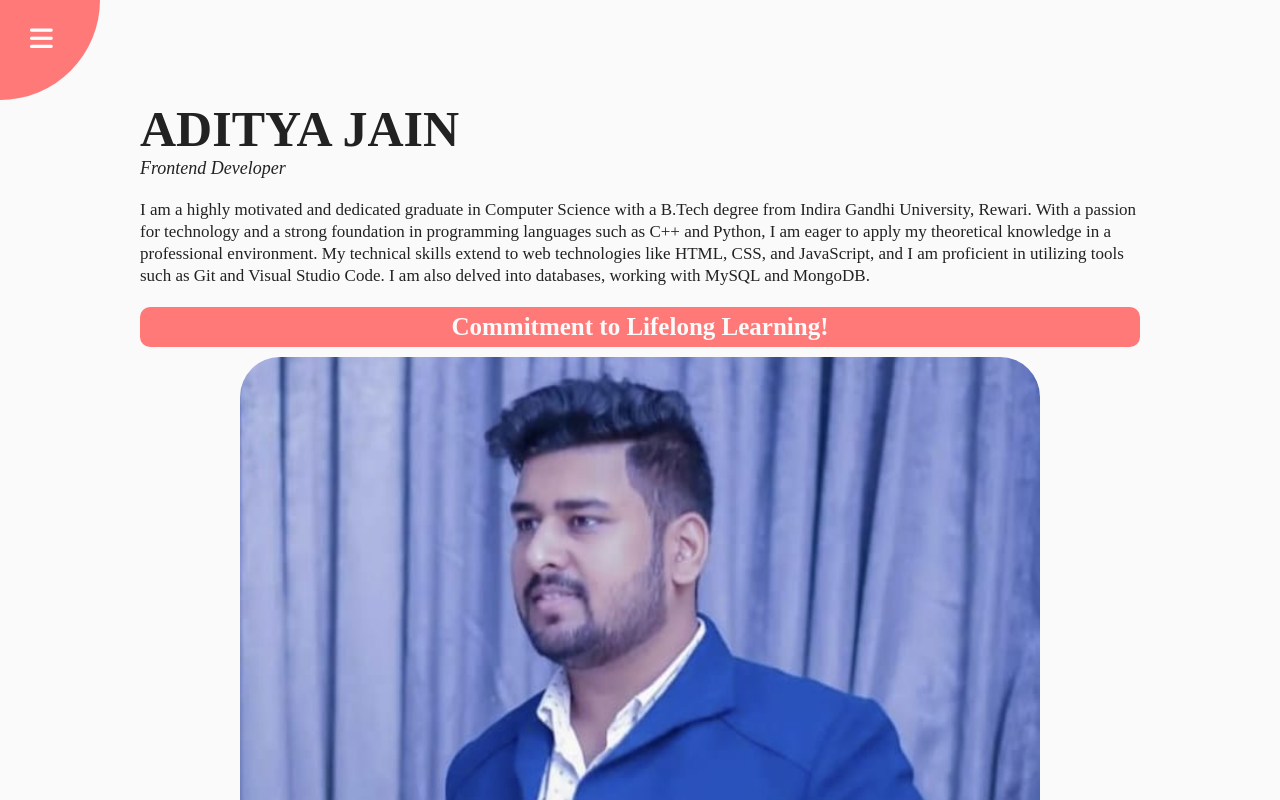
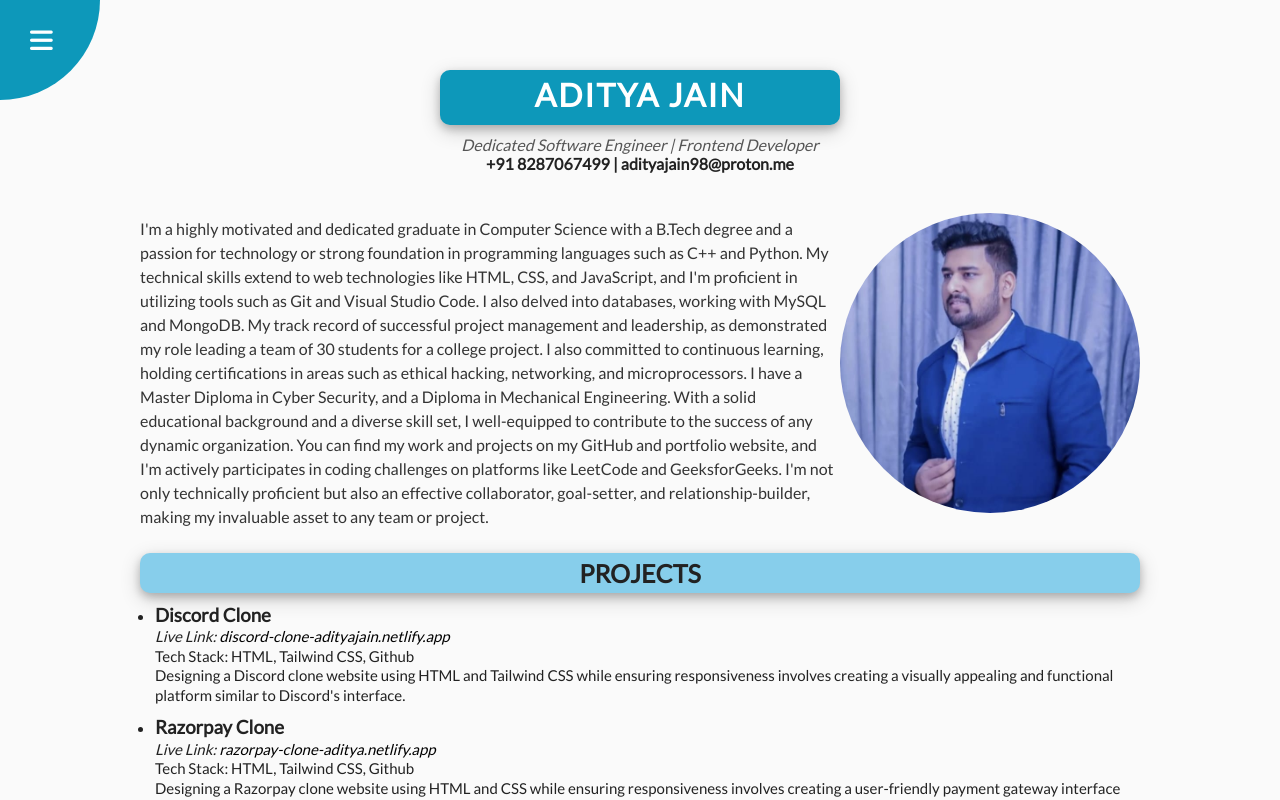
Before and after one commit to aditya-jain-dev/rotating-navigation-resume, a plain HTML site: page index.html in a window 1280 px wide. Drawn offline with Linux system fonts and the light colour scheme.

Commit message:
changes in css and html

```diff
--- a/index.html
+++ b/index.html
@@ -28,32 +28,45 @@
 
             <div class="content">
                 <header>
-                    <div class="main-heading">Aditya Jain</div>
-                    <div class="sub-heading">Frontend Developer</div>
-                    <p class="para">I am a highly motivated and dedicated graduate in Computer Science with a B.Tech degree from Indira Gandhi University, Rewari. With a passion for technology and a strong foundation in programming languages such as C++ and Python, I am eager to apply my theoretical knowledge in a professional environment. My technical skills extend to web technologies like HTML, CSS, and JavaScript, and I am proficient in utilizing tools such as Git and Visual Studio Code. I am also delved into databases, working with MySQL and MongoDB.</p>
-                    <h1>Commitment to Lifelong Learning!</h1>
+                    <h1 class="main-heading">Aditya Jain</h1>
+                    <div class="sub-heading">Dedicated Software Engineer | Frontend Developer</div>
+                    <h4 class="info">+91 8287067499 | adityajain98@proton.me</h4>
+                    <!-- info para -->
+                    <div class="info-block">
+                        <p class="para">I'm a highly motivated and dedicated graduate in Computer Science with a B.Tech degree and a passion for technology or strong foundation in programming languages such as C++ and Python. My technical skills extend to web technologies like HTML, CSS, and JavaScript, and I'm proficient in utilizing tools such as Git and Visual Studio Code. I also delved into databases, working with MySQL and MongoDB. My track record of successful project management and leadership, as demonstrated my role leading a team of 30 students for a college project. I also committed to continuous learning, holding certifications in areas such as ethical hacking, networking, and microprocessors. I have a Master Diploma in Cyber Security, and a Diploma in Mechanical Engineering. With a solid educational background and a diverse skill set, I well-equipped to contribute to the success of any dynamic organization. You can find my work and projects on my GitHub and portfolio website, and I'm actively participates in coding challenges on platforms like LeetCode and GeeksforGeeks. I'm not only technically proficient but also an effective collaborator, goal-setter, and relationship-builder, making my invaluable asset to any team or project.</p>
                         <img src="./profile1.jpeg" alt="#" loading="lazy" class="image">
+                    </div>
                 </header>
 
                 <section class="section section-project">
                     <h2>Projects</h2>
+                    <ul>
+                        <li>
                             <h3>Discord Clone</h3>
                             <p class="project-livelink">Live Link: <a href="https://discord-clone-adityajain.netlify.app">discord-clone-adityajain.netlify.app</a></p>
                             <p>Tech Stack: HTML, Tailwind CSS, Github</p>
                             <p>Designing a Discord clone website using HTML and Tailwind CSS while ensuring responsiveness involves creating a visually appealing and functional platform similar to Discord's interface.</p>
+                        </li>
 
+                        <li>
                             <h3>Razorpay Clone</h3>
                             <p class="project-livelink">Live Link: <a href="https://razorpay-clone-aditya.netlify.app">razorpay-clone-aditya.netlify.app</a></p>
                             <p>Tech Stack: HTML, Tailwind CSS, Github</p>
                             <p>Designing a Razorpay clone website using HTML and CSS while ensuring responsiveness involves creating a user-friendly payment gateway interface similar to Razorpay's</p>
+                        </li>
 
+                        <li>
                             <h3>Personal Portfolio</h3>
                             <p class="project-livelink">Live Link: <a href="http://www.adityaportfolio.live">adityaportfolio.live</a></p>
                             <p>Key Features: Home Page, About Me, Project Showcase, Skills, Resume/CV, Contact Information, Responsive Design</p>
+                        </li>
 
+                        <li>
                             <h3>Jain Baker</h3>
                             <p class="project-livelink">Live Link: <a href="http://www.jainbaker.com">jainbaker.com</a></p>
                             <p>Designing an e-commerce website for "Jain Cakes & Bakes" using WordPress and a WordPress plugin for payment involves creating an online platform to showcase and sell bakery products while integrating a secure payment gateway.</p>
+                        </li>
+                    </ul>
                 </section>
 
                 <section class="section certification-section">
@@ -70,8 +83,14 @@
 
                 <section class="section skills-section">
                     <h2>Skills</h2>
-                    <p><strong>Tech Skills:</strong> Programming Languages: C++, Python; Operating Systems: Windows, Linux; Web Technologies: HTML, CSS, JavaScript; Tools: Git, Visual Studio Code; Databases: MySQL, MongoDB; Other: Microsoft Office Suite</p>
-                    <p><strong>Soft Skills:</strong> Collaboration, Goal Setting, Effective Communicator, Group Leadership, Problem Solving Skills, Excellent Relationship Building, Interpersonal Skills, Time Management</p>
+                        <ul>
+                            <li><strong>Programming Languages:</strong> C++, Python</li>
+                            <li><strong>Operating Systems:</strong> Windows, Linux</li>
+                            <li><strong>Web Technologies:</strong> HTML, CSS, JavaScript</li>
+                            <li><strong>Tools:</strong> Git, Visual Studio Code</li>
+                            <li><strong>Databases:</strong> MySQL, MongoDB</li>
+                            <li><strong>Other:</strong> Microsoft Office Suite</li>
+                        </ul>
                 </section>
 
                 <section class="section links-section">
@@ -79,8 +98,8 @@
                     <ul class="section-ul">
                         <li><a href="https://github.com/aditya-jain-dev"><strong>Github: </strong>aditya-jain-dev</a></li>
                         <li><a href="http://www.adityaportfolio.live"><strong>Portfolio: </strong>adityaportfolio.live</a></li>
-                        <li><a href="#"><strong>Leetcode: </strong>adityajain_cse</a></li>
-                        <li><a href="#"><strong>GeeksforGeeks: </strong>@coder_aditya</a></li>
+                        <li><a href="https://leetcode.com/adityajain_cse"><strong>Leetcode: </strong>adityajain_cse</a></li>
+                        <li><a href="https://auth.geeksforgeeks.org/user/coder_aditya"><strong>GeeksforGeeks: </strong>@coder_aditya</a></li>
                     </li>
                 </section>
 
--- a/style.css
+++ b/style.css
@@ -1,9 +1,16 @@
+@import url('https://fonts.googleapis.com/css?family=Lato&display=swap');
+
+:root{
+    --text-bg-color: #0D98BA;
+    --text-bg-color-2: #87CEEB;
+}
+
 *{
     padding: 0;
     margin: 0;
     box-sizing: border-box;
     scroll-behavior: smooth;
-    font-family: 'Times New Roman', Times, serif;
+    font-family: 'Lato', sans-serif;
 }
 
 #wrapper{
@@ -33,7 +40,7 @@
     width: 200px;
     height: 200px;
     border-radius: 50%;
-    background-color: #ff7979;
+    background-color: var(--text-bg-color);
     position: relative;
     transition: transform 0.5s linear;
 }
@@ -129,45 +136,57 @@ nav ul li + li + li + li+ li{
 
 .content{
     max-width: 1000px;
-    margin: 50px auto;
+    margin: 20px auto;
+}
+
+header{
+    display: flex;
+    justify-content: center;
+    align-items: center;
+    flex-direction: column;
 }
 
 .main-heading{
-    font-size: 50px;
     font-weight: 800;
     text-transform: uppercase;
+    border-radius: 10px ;
+    box-shadow: 0 4px 8px 0 rgba(0, 0, 0, 0.2), 0 6px 20px 0 rgba(0, 0, 0, 0.19);
+    padding: 5px;
+    width: 400px;
+    background-color: var(--text-bg-color);
+    color: white;
+    height: 55px;
+    letter-spacing: 2px;
+    text-align: center;
 }
 
 .sub-heading{
-    font-size: 18px;
     font-style: italic;
-    margin-bottom: 20px;
+    margin-top: 10px;
+    color: #555;
+}
+
+.info-block{
+    margin-top: 20px;
+    display: flex;
+    justify-content: start;
+    align-items: center;
+    position: relative;
 }
 
 .para{
-    font-size: 17px;
-    line-height: 1.3;
-}
-
-header h1{
+    margin-top: 20px;
+    line-height: 1.5;
     width: 100%;
-    height: 40px;
-    background-color: #ff7979;
-    color: #fafafa;
-    border-radius: 10px;
-    display: flex;
-    justify-content: center;
-    align-items: center;
-    margin-top: 20px;
-    margin-bottom: -10px;
-    font-size: 25px;
+    color: #333;
 }
 
 .image{
     margin: 20px auto;
-    width: 80%;
+    width: 30%;
+    right: 0;
     display: block;
-    border-radius: 5%;
+    border-radius: 50%;
 }
 
 .section{
@@ -177,23 +196,23 @@ header h1{
 .section h2{
     width: 100%;
     height: 40px;
-    background-color: #ff7979;
-    color: #fafafa;
+    background-color: var(--text-bg-color-2);
     border-radius: 10px;
+    box-shadow: 0 4px 8px 0 rgba(0, 0, 0, 0.2), 0 6px 20px 0 rgba(0, 0, 0, 0.19);
     display: flex;
     justify-content: center;
     align-items: center;
     margin: 10px 0;
     font-size: 25px;
+    text-transform: uppercase;
 }
 
 .section-project h3{
-    font-size: 20px;
     margin-top: 10px;
 }
 
 .section-project p{
-    line-height: 1.3;
+    font-size: 15px;
 }
 
 .project-livelink{
@@ -205,11 +224,11 @@ header h1{
     text-decoration: none;
 }
 
-.section-ul{
+.section ul{
     margin-left: 15px;
 }
 
-.section-ul li{
+.section ul li{
     line-height: 1.3;
 }
 
```
Lines whose indentation alone changed are shown as unchanged.
